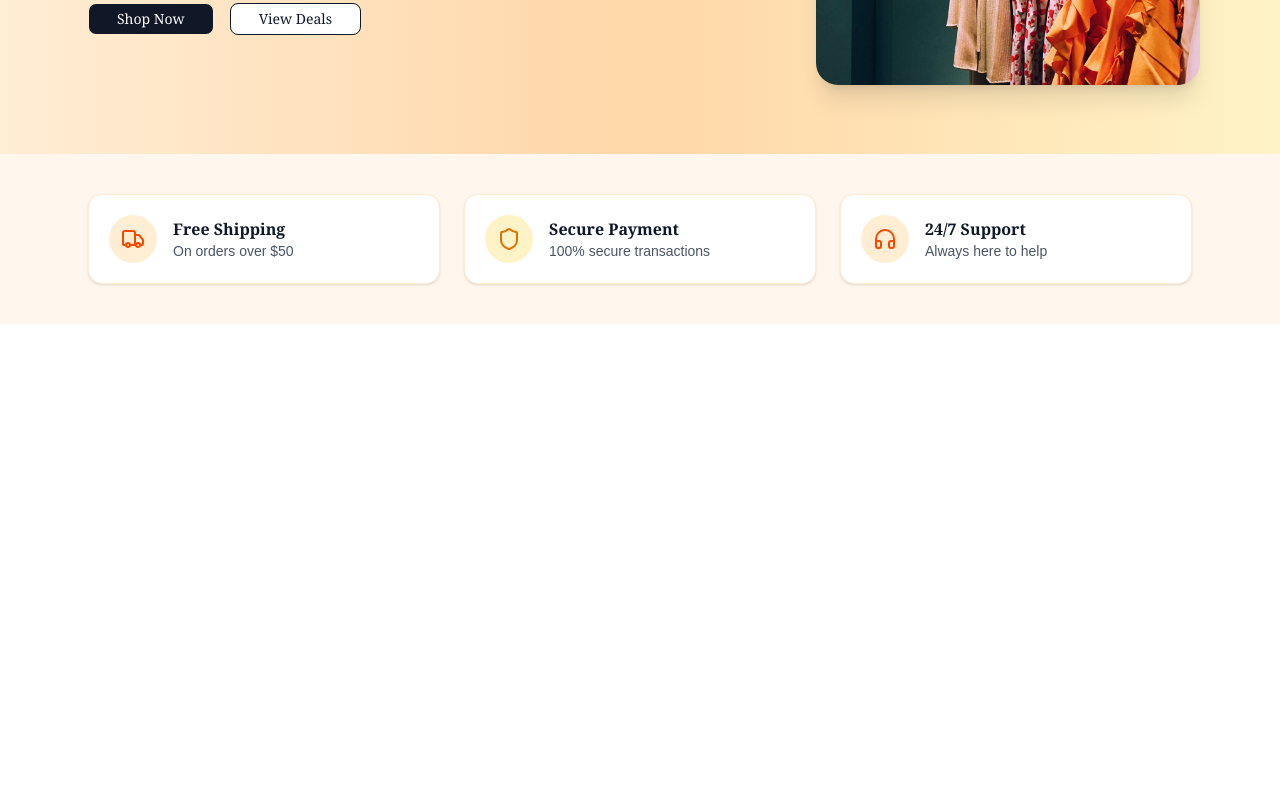
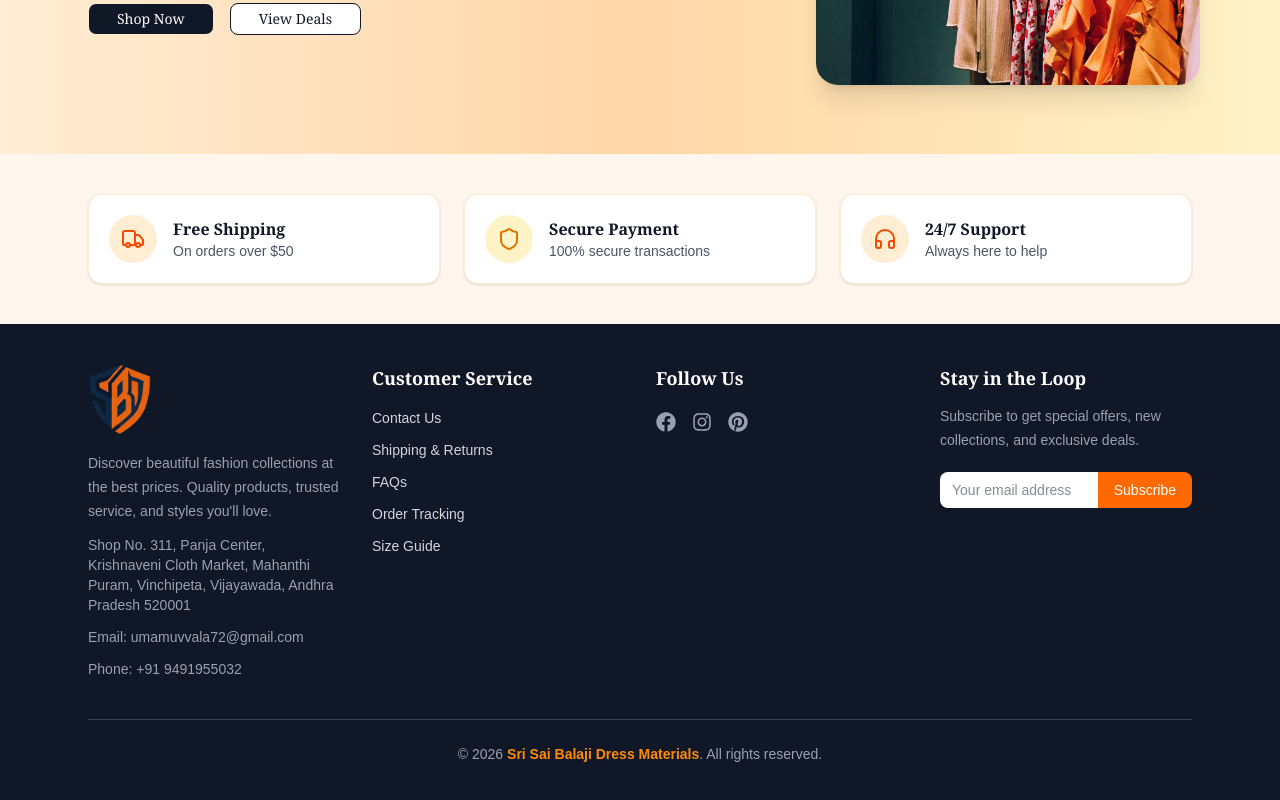
Before and after one commit to Praneeth3105/Sri-Sai-Balaji-Dress-Materials-E-Commerce, a React app in the folder frontend/: page / in a window 1280 px wide. Shown: the part 346-1146 px from the top of the page. Before the commit the page ends 800 px from the top, so only its background shows below. Built offline with nearby package versions, Linux system fonts and the light colour scheme; the HTML template or start-up script is replaced by a standard one.

Commit message:
Footer.jsx

```diff
--- a/frontend/package.json
+++ b/frontend/package.json
@@ -20,6 +20,7 @@
     "next-themes": "^0.4.6",
     "react": "^19.2.8",
     "react-dom": "^19.2.8",
+    "react-icons": "^5.7.0",
     "react-router-dom": "^7.18.2",
     "shadcn": "^4.17.0",
     "sonner": "^2.0.8",
--- a/frontend/src/App.jsx
+++ b/frontend/src/App.jsx
@@ -7,12 +7,13 @@ import Signup from "./pages/Signup";
 import Login from "./pages/Login";
 import Verify from "./pages/Verify";
 import VerifyEmail from "./pages/VerifyEmail";
+import Footer from "./components/Footer";
 const router = createBrowserRouter([
   {
     path: "/",
     element: (
       <>
-        <Navbar /> <Home />
+        <Navbar /> <Home /><Footer/>
       </>
     ),
   },
--- /dev/null
+++ b/frontend/src/components/Footer.jsx
@@ -0,0 +1,168 @@
+import React from "react";
+import { Link } from "react-router-dom";
+import {
+  FaFacebook,
+  FaInstagram,
+  FaPinterest,
+} from "react-icons/fa";
+
+const Footer = () => {
+  return (
+    <footer className="bg-gray-900 text-gray-300">
+      {/* Main Footer */}
+      <div className="max-w-6xl mx-auto px-6 py-10">
+        <div className="grid grid-cols-1 sm:grid-cols-2 lg:grid-cols-4 gap-8">
+          {/* Store Information */}
+          <div>
+            <Link to="/">
+              <img
+                src="/Shop.png"
+                alt="Sri Sai Balaji Dress Materials"
+                className="w-16 mb-4"
+              />
+            </Link>
+
+            <p className="text-sm leading-6 text-gray-400 ">
+              Discover beautiful fashion collections at the best prices. Quality
+              products, trusted service, and styles you'll love.
+            </p>
+
+            <p className="mt-3 text-sm text-gray-400  ">
+              Shop No. 311, Panja Center, <span>Krishnaveni Cloth Market</span>,
+              Mahanthi Puram, Vinchipeta, Vijayawada, Andhra Pradesh 520001
+            </p>
+
+            <p className="mt-3 text-sm text-gray-400 ">
+              Email: umamuvvala72@gmail.com
+            </p>
+
+            <p className="mt-3 text-sm text-gray-400 ">Phone: +91 9491955032</p>
+          </div>
+
+          {/* Customer Service */}
+          <div>
+            <h3 className="text-lg font-semibold font-serif text-white">
+              Customer Service
+            </h3>
+
+            <ul className="mt-4 space-y-3 text-sm">
+              <li>
+                <Link
+                  to="/contact"
+                  className="hover:text-orange-400 transition-colors"
+                >
+                  Contact Us
+                </Link>
+              </li>
+
+              <li>
+                <Link
+                  to="/shipping"
+                  className="hover:text-orange-400 transition-colors"
+                >
+                  Shipping & Returns
+                </Link>
+              </li>
+
+              <li>
+                <Link
+                  to="/faq"
+                  className="hover:text-orange-400 transition-colors"
+                >
+                  FAQs
+                </Link>
+              </li>
+
+              <li>
+                <Link
+                  to="/orders"
+                  className="hover:text-orange-400 transition-colors"
+                >
+                  Order Tracking
+                </Link>
+              </li>
+
+              <li>
+                <Link
+                  to="/size-guide"
+                  className="hover:text-orange-400 transition-colors"
+                >
+                  Size Guide
+                </Link>
+              </li>
+            </ul>
+          </div>
+
+          {/* Social Media */}
+          <div>
+            <h3 className="text-lg font-semibold font-serif text-white">
+              Follow Us
+            </h3>
+
+            <div className="flex items-center gap-4 mt-5">
+              <a
+                href="#"
+                className="text-gray-400 hover:text-blue-500 transition-colors"
+              >
+                <FaFacebook size={20} />
+              </a>
+
+              <a
+                href="#"
+                className="text-gray-400 hover:text-pink-500 transition-colors"
+              >
+                <FaInstagram size={20} />
+              </a>
+              <a
+                href="#"
+                className="text-gray-400 hover:text-red-500 transition-colors"
+              >
+                <FaPinterest size={20} />
+              </a>
+            </div>
+          </div>
+
+          {/* Newsletter */}
+          <div>
+            <h3 className="text-lg font-semibold font-serif text-white">
+              Stay in the Loop
+            </h3>
+
+            <p className="mt-3 text-sm text-gray-400 leading-6">
+              Subscribe to get special offers, new collections, and exclusive
+              deals.
+            </p>
+
+            <form className="mt-5 flex">
+              <input
+                type="email"
+                placeholder="Your email address"
+                className="w-full min-w-0 px-3 py-2 text-sm bg-white text-gray-900 rounded-l-md focus:outline-none focus:ring-2 focus:ring-orange-400"
+              />
+
+              <button
+                type="submit"
+                className="bg-orange-500 hover:bg-orange-600 text-white px-4 py-2 text-sm font-medium rounded-r-md cursor-pointer transition-colors"
+              >
+                Subscribe
+              </button>
+            </form>
+          </div>
+        </div>
+
+        {/* Bottom Section */}
+        <div className="mt-10 pt-6 border-t border-gray-700 text-center text-sm text-gray-400">
+          <p>
+            &copy; {new Date().getFullYear()}{" "}
+            <span className="text-orange-400 font-semibold">
+              Sri Sai Balaji Dress Materials
+            </span>
+            . All rights reserved.
+          </p>
+        </div>
+      </div>
+    </footer>
+  );
+};
+
+export default Footer;
```
Also changed, not shown: 1 other file (tests, documents, lock files or other folders).
